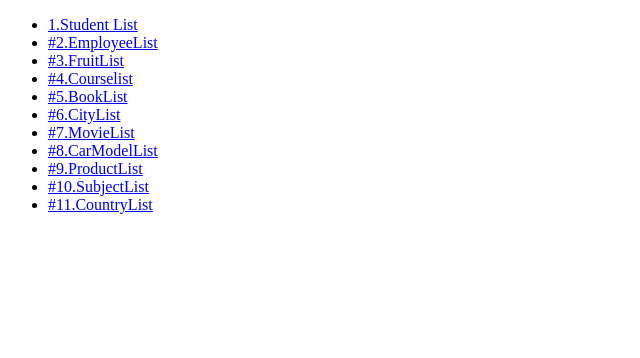
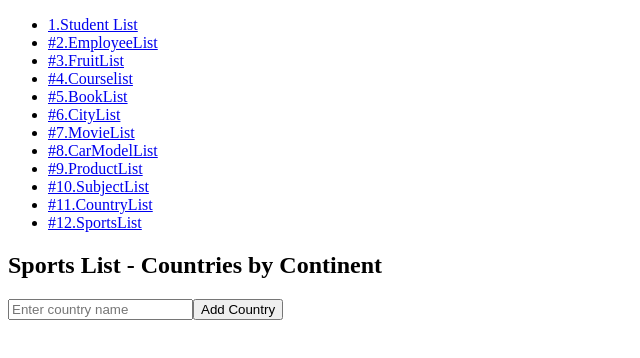
Before and after one commit to ChristineMaitom/AngularDataStructures, an Angular app: page /sports-list in a window 1280 px wide. Before the commit this address led to /. Shown: the top 358 px of the page, without its empty margins (0-640 px from the left). Built offline with nearby package versions, Linux system fonts and the light colour scheme.

Commit message:
#12 Sports List

```diff
--- a/src/app/app.component.html
+++ b/src/app/app.component.html
@@ -11,6 +11,7 @@
     <li><a routerLink="product-list">#9.ProductList</a></li>
     <li><a routerLink="subject-list">#10.SubjectList</a></li>
     <li><a routerLink="country-list">#11.CountryList</a></li>
+    <li><a routerLink="sports-list">#12.SportsList</a></li>
 
 
 
--- a/src/app/app.module.ts
+++ b/src/app/app.module.ts
@@ -16,6 +16,7 @@ import {CarModelListComponent} from "./components/car-model-list/car-model-list.
 import {ProductListComponent} from "./components/product-list/product-list.component";
 import {SubjectListComponent} from "./components/subject-list/subject-list.component";
 import {CountryListComponent} from "./components/country-list/country-list.component";
+import {SportsListComponent} from "./components/sports-list/sports-list.component";
 
 
 const routes: Routes = [
@@ -30,7 +31,7 @@ const routes: Routes = [
   {path: 'product-list', component: ProductListComponent},
   {path: 'subject-list', component: SubjectListComponent},
   {path: 'country-list', component: CountryListComponent},
-
+  {path: 'sports-list', component: SportsListComponent},
 
 
 ]
@@ -57,7 +58,7 @@ const routes: Routes = [
     ProductListComponent,
     SubjectListComponent,
     CountryListComponent,
-
+    SportsListComponent,
 
 
 
--- /dev/null
+++ b/src/app/components/sports-list/sports-list.component.html
@@ -0,0 +1,15 @@
+<div>
+  <h2>Sports List - Countries by Continent</h2>
+
+  <div>
+    <input [(ngModel)]="newCountry" placeholder="Enter country name" />
+    <button (click)="addCountry()">Add Country</button>
+  </div>
+
+  <div *ngIf="countries.length > 0">
+    <h3>Countries:</h3>
+    <ul>
+      <li *ngFor="let country of countries">{{ country }}</li>
+    </ul>
+  </div>
+</div>
--- /dev/null
+++ b/src/app/components/sports-list/sports-list.component.ts
@@ -0,0 +1,18 @@
+import { Component } from '@angular/core';
+
+@Component({
+  selector: 'app-sports-list',
+  templateUrl: './sports-list.component.html',
+  styleUrl: './sports-list.component.css'
+})
+export class SportsListComponent {
+  newCountry: string = '';
+  countries: string[] = [];
+
+  addCountry() {
+    if (this.newCountry.trim()) {
+      this.countries.push(this.newCountry.trim());
+      this.newCountry = ''; // Clear the input field
+    }
+  }
+}
```
Also changed, not shown: src/app/components/sports-list/sports-list.component.css (added), 1 other file (tests, documents, lock files or other folders).
